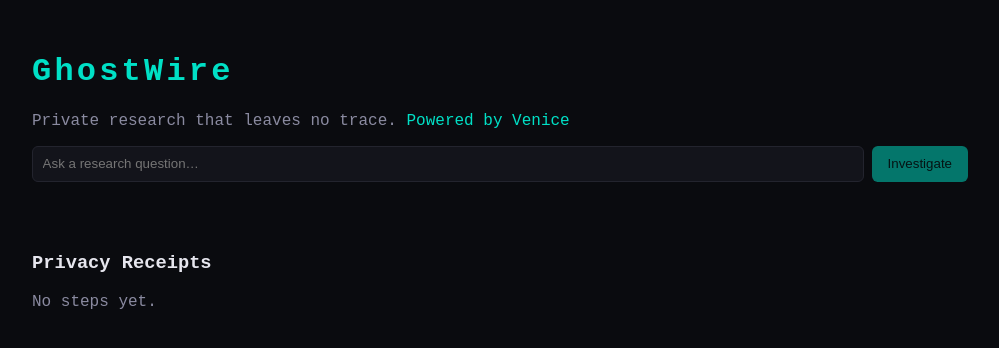
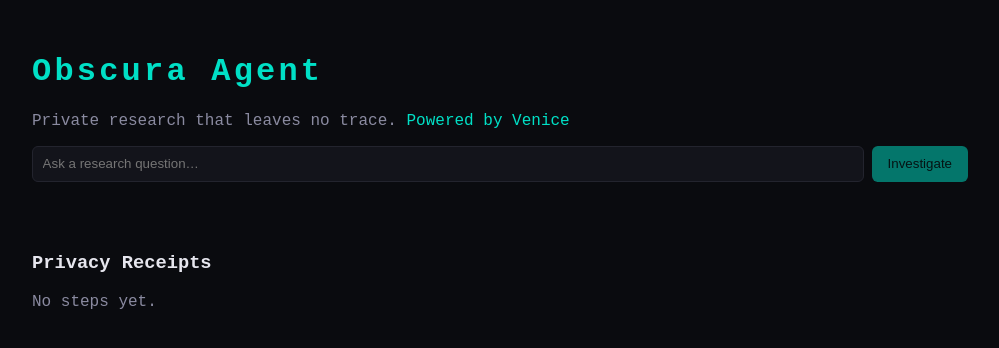
Before and after one commit to obscura-agents/obscura-agent, a Next.js app: page / in a window 1280 px wide. Shown: the top 348 px of the page, without its empty margins (140-1139 px from the left). Built offline with nearby package versions, Linux system fonts and the light colour scheme.

Commit message:
chore: rename project to Obscura Agent (package, agent prompt, UI, README)

```diff
--- a/package.json
+++ b/package.json
@@ -1,5 +1,5 @@
 {
-  "name": "ghostwire",
+  "name": "obscura-agent",
   "version": "0.1.0",
   "private": true,
   "scripts": {
--- a/src/agent/orchestrator.ts
+++ b/src/agent/orchestrator.ts
@@ -27,7 +27,7 @@
 }
 
 const SYSTEM_PROMPT =
-  "You are GhostWire, a private research agent. Decompose the question, use web_search to find sources, " +
+  "You are Obscura Agent, a private research agent. Decompose the question, use web_search to find sources, " +
   "fetch_url to read them, and recall to revisit gathered evidence. Cite sources. When you have enough " +
   "evidence, stop and give a concise answer. Refuse only genuinely illegitimate requests.";
 
--- a/src/agent/report.ts
+++ b/src/agent/report.ts
@@ -14,7 +14,7 @@
 
 // Strict-mode json_schema: every object lists ALL props in required + additionalProperties:false.
 export const DOSSIER_SCHEMA = {
-  name: "ghostwire_dossier",
+  name: "obscura_dossier",
   strict: true,
   schema: {
     type: "object",
--- a/src/app/page.tsx
+++ b/src/app/page.tsx
@@ -48,7 +48,7 @@
 
   return (
     <main className="app">
-      <h1>GhostWire</h1>
+      <h1>Obscura Agent</h1>
       <p className="tagline">
         Private research that leaves no trace. <span className="powered">Powered by Venice</span>
       </p>
```
Also changed, not shown: 1 other file (tests, documents, lock files or other folders).
